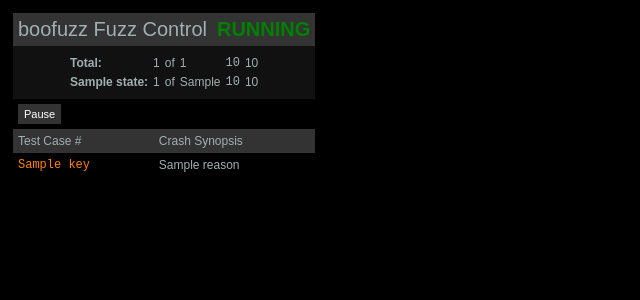
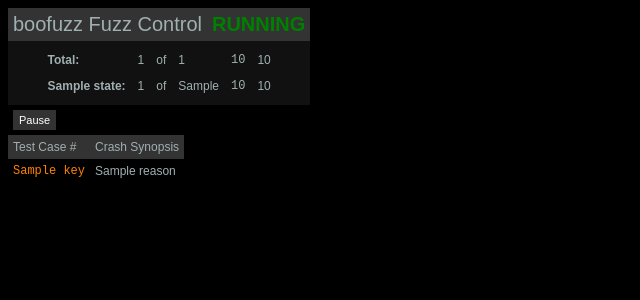
Before and after one commit to jtpereyda/boofuzz, a Flask app: template boofuzz/web/templates/index.html in a window 1280 px wide. Shown: the top 300 px of the page, without its empty margins (0-640 px from the left). Run offline with Flask 2, Linux system fonts and the light colour scheme; the template is opened without the code that fills it: most values are stand-ins (such as "Sample title", 1, 10 or a date in 2020); data that the repository does not hold is empty.

Commit message:
cleanup HTML+CSS

```diff
--- a/boofuzz/web/static/css/boofuzz.css
+++ b/boofuzz/web/static/css/boofuzz.css
@@ -39,9 +39,23 @@ body {
 }
 
 .main-wrapper {
+    display: table;
+    float: left;
     margin-left: auto;
     margin-right: auto;
-    display: block;
+}
+
+.main-title {
+    font-size: 20px;
+}
+
+table.summary {
+    display: table-row;
+    border: 0;
+    border-spacing: 0;
+}
+table.summary  td {
+    padding: 5px;
 }
 
 .summary-header {
--- a/boofuzz/web/templates/index.html
+++ b/boofuzz/web/templates/index.html
@@ -3,13 +3,10 @@
 <script src="/static/js/index.js"></script>
 <!--suppress HtmlUnknownTarget -->
 <div class="main-wrapper">
-  <table border=0 cellpadding=5 cellspacing=0 >
-    <tr>
-      <td>
-        <table border=0 cellpadding=5 cellspacing=0 width="100%">
+        <table class="summary" >
           <tr class="summary-header">
             <td>
-              <div style="font-size: 20px;">boofuzz Fuzz Control</div>
+              <div class="main-title">boofuzz Fuzz Control</div>
             </td>
             <td align=right>
               {% if state.session.is_paused %}
@@ -21,7 +18,7 @@
           </tr>
           <tr class="summary-content">
             <td colspan=2 align="center">
-              <table border=0 cellpadding=0 cellspacing=5>
+              <table >
                 <tr>
                   <td class="summary-content-row-header-text">Total:</td>
                   <td id="current_index"> {{ state.total_mutant_index }} </td>
@@ -39,7 +36,6 @@
                   <td id="progress_percentage_element"> {{ state.progress_current }} </td>
                 </tr>
               </table>
-            </td>
           </tr>
           <tr>
             <td>
@@ -50,7 +46,7 @@
           </tr>
         </table>
 
-        <table id="crash-summary-table" border=0 cellpadding=5 cellspacing=0 width="100%%">
+        <table class="summary" id="crash-summary-table"  width="100%%">
           <tr class="summary-header">
             <td nowrap>Test Case #</td>
             <td>Crash Synopsis</td>
@@ -64,8 +60,5 @@
             </tr>
           {% endfor %}
         </table>
-      </td>
-    </tr>
-  </table>
 </div>
 {% endblock %}
```
